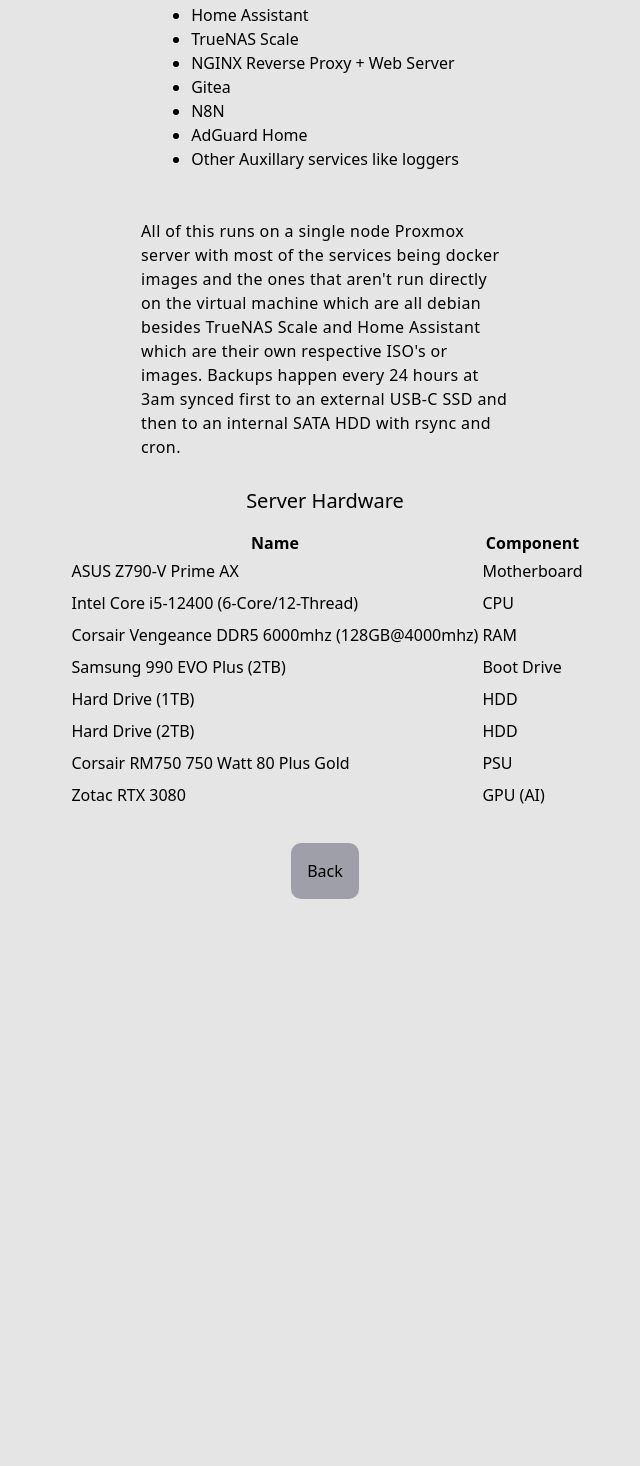
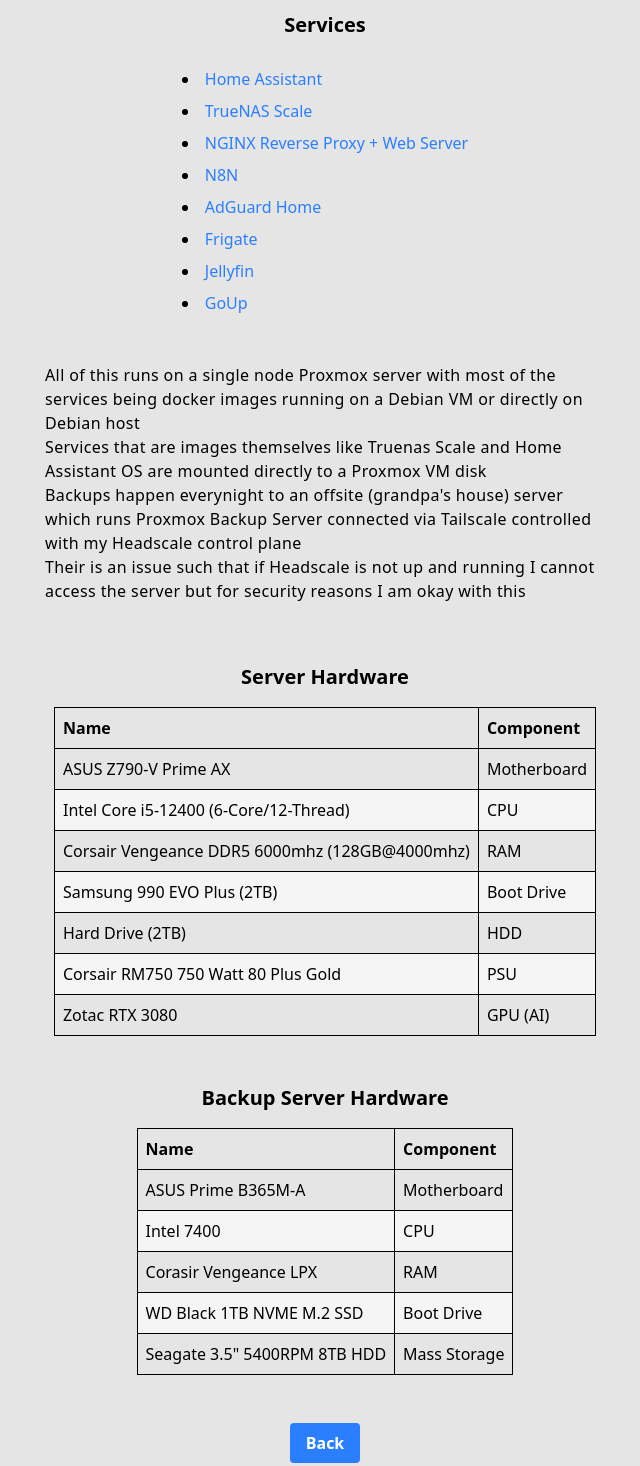
Before and after one commit to TeejMcSteez/pw, a website: page src/projects/homelab.html in a window 1280 px wide. Shown: the part 141-1607 px from the top of the page, without its empty margins (315-955 px from the left). Before the commit the page ends 1056 px from the top, so only its background shows below. Drawn offline with nearby package versions, Linux system fonts and the light colour scheme; files that its build step writes are made by us from their sources.

Commit message:
Update projects

```diff
--- a/src/projects/homelab.html
+++ b/src/projects/homelab.html
@@ -8,74 +8,113 @@
     <title>Homelab Project</title>
   </head>
   <body class="bg-neutral-200 dark:bg-zinc-900 dark:text-white">
-    <div id="#homelab">
-      <h1 class="text-center p-2 m-4 text-2xl bold">Personal Homelab</h1>
+    <div class="max-w-3xl mx-auto px-4 py-8">
+      <div id="#homelab">
+      <h1 class="text-center mt-4 p-2 m-4 text-2xl font-bold">Personal Homelab</h1>
 
       <div class="flex flex-col justify-center items-center">
-        <h2 class="p-2 bold text-xl">Services</h2>
+        <h2 class="p-2 font-bold text-xl mt-8">Services</h2>
 
-        <ul class="m-5 list-disc">
-          <li>Home Assistant</li>
-          <li>TrueNAS Scale</li>
-          <li>NGINX Reverse Proxy + Web Server</li>
-          <li>Gitea</li>
-          <li>N8N</li>
-          <li>AdGuard Home</li>
-          <li>Other Auxillary services like loggers</li>
+        <ul class="m-5 list-disc list-inside space-y-2">
+          <li><a class="text-blue-500 hover:underline dark:text-blue-300" target="_blank" href="https://www.home-assistant.io/">Home Assistant</a></li>
+          <li><a class="text-blue-500 hover:underline dark:text-blue-300" target="_blank" href="https://www.truenas.com/truenas-community-edition/">TrueNAS Scale</a></li>
+          <li><a class="text-blue-500 hover:underline dark:text-blue-300" target="_blank" href="https://nginx.org/">NGINX Reverse Proxy + Web Server</a></li>
+          <li><a class="text-blue-500 hover:underline dark:text-blue-300" target="_blank" href="https://n8n.io/">N8N</a></li>
+          <li><a class="text-blue-500 hover:underline dark:text-blue-300" target="_blank" href="https://github.com/AdguardTeam/AdGuardHome">AdGuard Home</a></li>
+          <li><a class="text-blue-500 hover:underline dark:text-blue-300" target="_blank" href="https://frigate.video/">Frigate</a></li>
+          <li><a class="text-blue-500 hover:underline dark:text-blue-300" target="_blank" href="https://jellyfin.org/">Jellyfin</a></li>
+          <li><a class="text-blue-500 hover:underline dark:text-blue-300" target="_blank" href="https://github.com/TeejMcSteez/goUp">GoUp</a></li>
         </ul>
 
-        <p class="text-left m-5 p-2 max-w-96 tracking-wide">
-          All of this runs on a single node Proxmox server with most of the
-          services being docker images and the ones that aren't run directly on
-          the virtual machine which are all debian besides TrueNAS Scale and
-          Home Assistant which are their own respective ISO's or images. Backups
-          happen every 24 hours at 3am synced first to an external USB-C SSD and
-          then to an internal SATA HDD with rsync and cron.
+        <p class="text-left m-5 p-2 max-w-xl tracking-wide">
+          All of this runs on a single node Proxmox server with most of the services being docker images running on a Debian VM or directly on Debian host
+          <br>
+          Services that are images themselves like Truenas Scale and Home Assistant OS are mounted directly to a Proxmox VM disk
+          <br>
+          Backups happen everynight to an offsite (grandpa's house) server which runs Proxmox Backup Server connected via Tailscale controlled with my Headscale control plane
+          <br>
+          Their is an issue such that if Headscale is not up and running I cannot access the server but for security reasons I am okay with this
         </p>
 
-        <h2 class="text-center text-xl bold">Server Hardware</h2>
+        <h2 class="text-center text-xl font-bold mt-8">Server Hardware</h2>
 
         <div id="#homelabHardwareTable" class="flex flex-col m-2 p-2">
-          <table class="table-auto">
-            <tr>
-              <th>Name</th>
-              <th>Component</th>
+          <table class="table-auto w-full border-collapse">
+            <thead>
+              <tr>
+                <th class="border p-2 text-left">Name</th>
+                <th class="border p-2 text-left">Component</th>
+              </tr>
+            </thead>
+            <tbody>
+            <tr class="even:bg-neutral-100 dark:even:bg-zinc-800">
+              <td class="border p-2">ASUS Z790-V Prime AX</td>
+              <td class="border p-2">Motherboard</td>
             </tr>
-            <tr>
-              <td class="p-1 m-1">ASUS Z790-V Prime AX</td>
-              <td>Motherboard</td>
+            <tr class="odd:bg-neutral-200 even:bg-neutral-100 dark:odd:bg-zinc-900 dark:even:bg-zinc-800">
+              <td class="border p-2">Intel Core i5-12400 (6-Core/12-Thread)</td>
+              <td class="border p-2">CPU</td>
             </tr>
-            <tr>
-              <td class="p-1 m-1">Intel Core i5-12400 (6-Core/12-Thread)</td>
-              <td>CPU</td>
+            <tr class="even:bg-neutral-100 dark:even:bg-zinc-800">
+              <td class="border p-2">Corsair Vengeance DDR5 6000mhz (128GB@4000mhz)</td>
+              <td class="border p-2">RAM</td>
             </tr>
-            <tr>
-              <td class="p-1 m-1">Corsair Vengeance DDR5 6000mhz (128GB@4000mhz)</td>
-              <td>RAM</td>
+            <tr class="odd:bg-neutral-200 even:bg-neutral-100 dark:odd:bg-zinc-900 dark:even:bg-zinc-800">
+              <td class="border p-2">Samsung 990 EVO Plus (2TB)</td>
+              <td class="border p-2">Boot Drive</td>
             </tr>
-            <tr>
-              <td class="p-1 m-1">Samsung 990 EVO Plus (2TB)</td>
-              <td>Boot Drive</td>
+            <tr class="odd:bg-neutral-200 even:bg-neutral-100 dark:odd:bg-zinc-900 dark:even:bg-zinc-800">
+              <td class="border p-2">Hard Drive (2TB)</td>
+              <td class="border p-2">HDD</td>
             </tr>
-            <tr>
-              <td class="p-1 m-1">Hard Drive (1TB)</td>
-              <td>HDD</td>
+            <tr class="even:bg-neutral-100 dark:even:bg-zinc-800">
+              <td class="border p-2">Corsair RM750 750 Watt 80 Plus Gold</td>
+              <td class="border p-2">PSU</td>
             </tr>
-            <tr>
-              <td class="p-1 m-1">Hard Drive (2TB)</td>
-              <td>HDD</td>
+            <tr class="odd:bg-neutral-200 even:bg-neutral-100 dark:odd:bg-zinc-900 dark:even:bg-zinc-800">
+              <td class="border p-2">Zotac RTX 3080</td>
+              <td class="border p-2">GPU (AI)</td>
             </tr>
-            <tr>
-              <td class="p-1 m-1">Corsair RM750 750 Watt 80 Plus Gold</td>
-              <td>PSU</td>
-            </tr>
-            <tr>
-              <td class="p-1 m-1">Zotac RTX 3080</td>
-              <td>GPU (AI)</td>
-            </tr>
+            </tbody>
           </table>
         </div>
-        <a class="btn" href="../projects.html">Back</a>
+
+        <h2 class="text-center text-xl font-bold mt-8">Backup Server Hardware</h2>
+        <div id="#homelabHardwareTable" class="flex flex-col m-2 p-2">
+          <table class="table-auto w-full border-collapse">
+            <thead>
+              <tr>
+                <th class="border p-2 text-left">Name</th>
+                <th class="border p-2 text-left">Component</th>
+              </tr>
+            </thead>
+            <tbody>
+            <tr class="even:bg-neutral-100 dark:even:bg-zinc-800">
+              <td class="border p-2">ASUS Prime B365M-A</td>
+              <td class="border p-2">Motherboard</td>
+            </tr>
+            <tr class="odd:bg-neutral-200 even:bg-neutral-100 dark:odd:bg-zinc-900 dark:even:bg-zinc-800">
+              <td class="border p-2">Intel 7400</td>
+              <td class="border p-2">CPU</td>
+            </tr>
+            <tr class="even:bg-neutral-100 dark:even:bg-zinc-800">
+              <td class="border p-2">Corasir Vengeance LPX</td>
+              <td class="border p-2">RAM</td>
+            </tr>
+            <tr class="odd:bg-neutral-200 even:bg-neutral-100 dark:odd:bg-zinc-900 dark:even:bg-zinc-800">
+              <td class="border p-2">WD Black 1TB NVME M.2 SSD</td>
+              <td class="border p-2">Boot Drive</td>
+            </tr>
+            <tr class="even:bg-neutral-100 dark:even:bg-zinc-800">
+              <td class="border p-2">Seagate 3.5" 5400RPM 8TB HDD</td>
+              <td class="border p-2">Mass Storage</td>
+            </tr>
+            </tbody>
+          </table>
+        </div>
+
+        <a class="inline-block bg-blue-500 hover:bg-blue-700 text-white font-bold py-2 px-4 rounded transition duration-300 ease-in-out mt-8 mb-4" href="../projects.html">Back</a>
+      </div>
       </div>
     </div>
   </body>
--- a/src/projects/salon.html
+++ b/src/projects/salon.html
@@ -8,33 +8,24 @@
     <title>Salon Project</title>
   </head>
   <body class="bg-neutral-200 dark:bg-zinc-900 dark:text-white">
-    <div id="#salonWebsite" class="flex flex-col justify-center items-center">
-      <h1 class="text-2xl text-center bold m-4 p-2">Salon Website</h1>
-      <p class="flex max-w-96 text-center p-2 m-2">
+    <div class="max-w-3xl mx-auto px-4 py-8">
+      <div id="#salonWebsite" class="flex flex-col justify-center items-center">
+      <h1 class="text-2xl text-center font-bold m-4 p-2">Salon Website</h1>
+      <p class="max-w-xl text-center p-2 m-2">
         The website above was built for my mothers growing salon business it
-        show's clients a simple look into her work as well as providing a
-        scheduling page from her Acuity integration.
+        show's clients her work as well as providing contact and policy information.
       </p>
-      <p class="flex max-w-96 text-center p-2 m-2">
-        I have built two version thus far, the one deployed is written and
-        compiled with SvelteKit the rebult version is using Next.js. Within it
-        being built she was bombarded with online booking appointments
-        (automated of course) and flaws in her scheduling policy showed quickly.
-        However, after that it has increased client traffic as well as ease of
-        use and made a daily task of calling client automated and pain free.
-      </p>
-      <div
-        id="#salonWebsiteLiveDemo"
-        class="flex flex-col items-center justify-between p-2 m-2"
+      <div id="#salonWebsiteLiveDemo"
+        class="relative pb-[56.25%] h-0 w-full p-2 m-2 my-4"
       >
         <iframe
           src="https://www.maryheathermelton.com/"
           frameborder="0"
-          height="400px"
-          width="400px"
+          class="absolute top-0 left-0 w-full h-full"
         ></iframe>
       </div>
-      <a class="btn" href="../projects.html">Back</a>
+      <a class="inline-block bg-blue-500 hover:bg-blue-700 text-white font-bold py-2 px-4 rounded transition duration-300 ease-in-out mt-8 mb-4" href="../projects.html">Back</a>
+      </div>
     </div>
   </body>
 </html>
```
